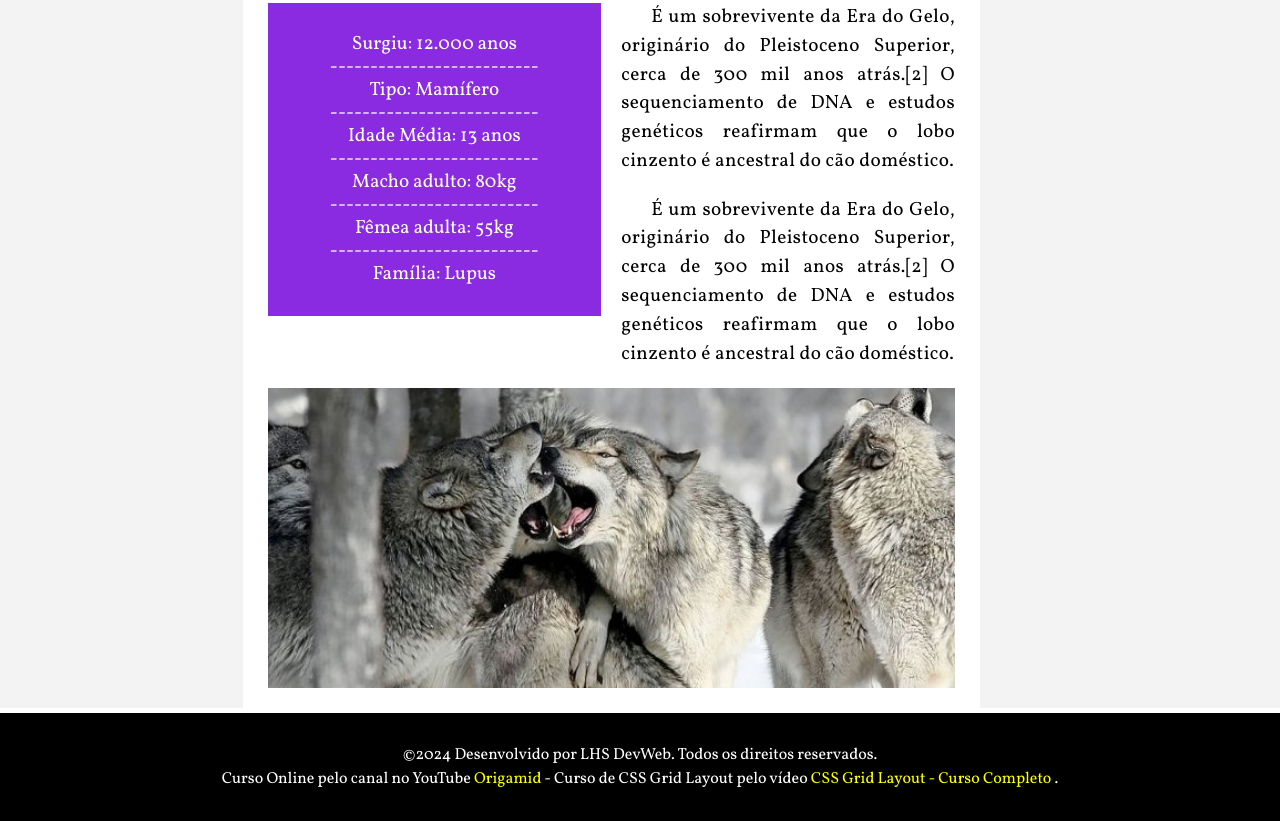
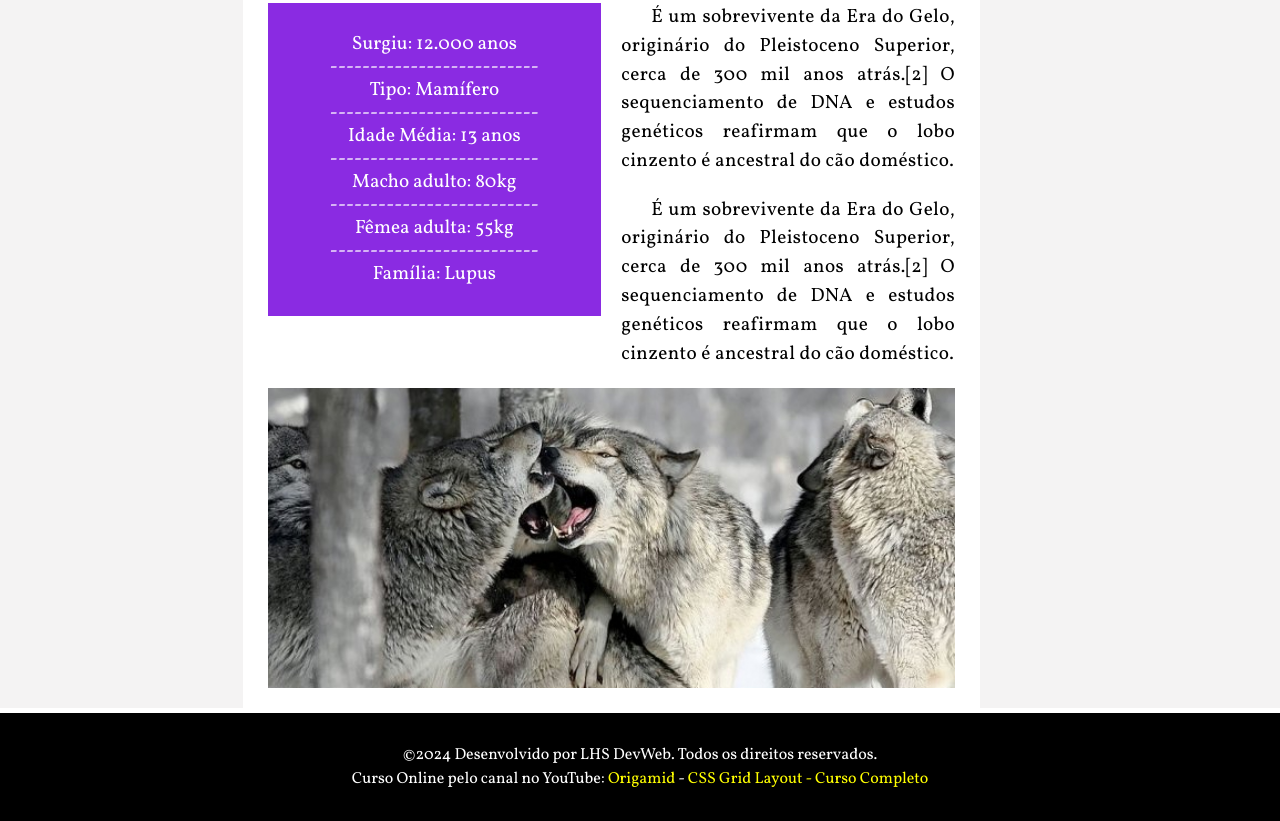
Before and after one commit to lhsdevweb/curso_css-grid_site-tecgrid, a plain HTML site: page index.html in a window 1280 px wide. Shown: the part 1182-2003 px from the top of the page. Drawn offline with Linux system fonts and the light colour scheme.

Commit message:
2ª atualização do site para o portfólio.

```diff
--- a/index.html
+++ b/index.html
@@ -125,32 +125,29 @@
         <footer class="rodape-padrao">
             <p>&copy;2024 Desenvolvido por LHS DevWeb. Todos os direitos reservados.</p>
             <p>
-                Curso Online pelo canal no YouTube
+                Curso Online pelo canal no YouTube:
                 <a href="https://www.youtube.com/@Origamid" target="_blank">
                     Origamid
                 </a>
-                - Curso de CSS Grid Layout pelo vídeo
+                -
                 <a href="https://www.youtube.com/watch?v=hKXOVD2Yrj8" target="_blank">
                     CSS Grid Layout - Curso Completo
                 </a>
-                .
             </p>
         </footer>
         <footer class="rodape-cel-peq">
             <p>&copy;2024 Desenvolvido por LHS DevWeb.</p>
             <p>Todos os direitos reservados.</p>
             <p>
-                Curso Online pelo YouTube
+                Curso Online pelo canal no YouTube:
                 <a href="https://www.youtube.com/@Origamid" target="_blank">
                     Origamid
                 </a>
             </p>
             <p>
-                Curso de CSS Grid Layout pelo vídeo
                 <a href="https://www.youtube.com/watch?v=hKXOVD2Yrj8" target="_blank">
                     CSS Grid Layout - Curso Completo
                 </a>
-                .
             </p>
         </footer>
     </section>
```
